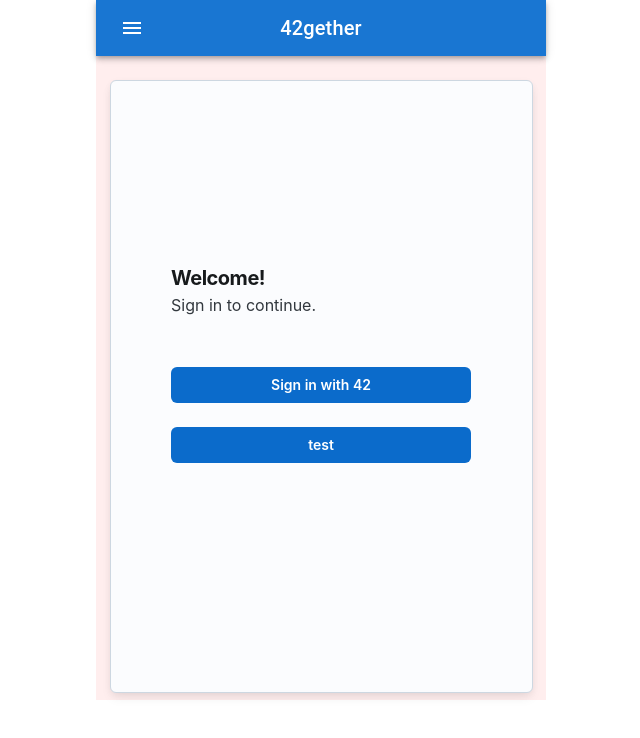
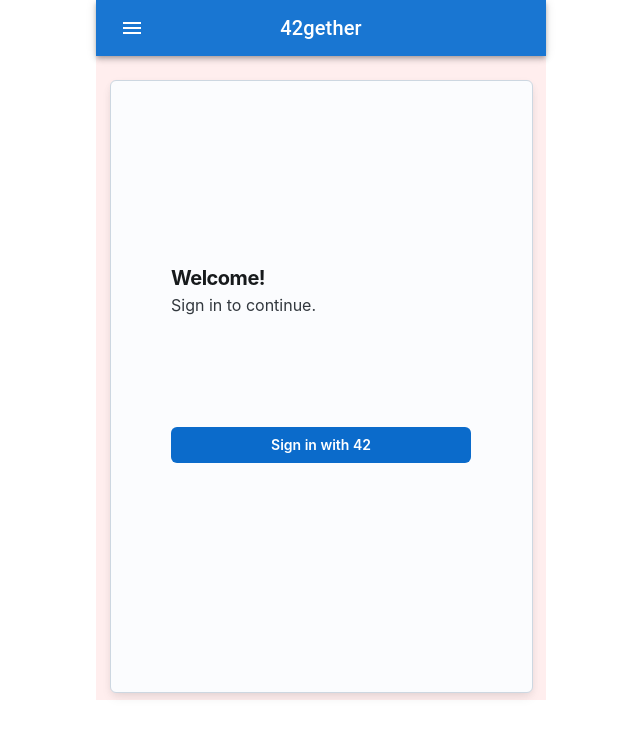
Before and after one commit to honeyl3ee/coalitionhackathon2023, a React (Create React App) app in the folder front/: page /login in a window 1280 px wide. Shown: the top 738 px of the page, without its empty margins (319-959 px from the left). Built offline with nearby package versions, Linux system fonts and the light colour scheme.

Commit message:
#1 fix : login server change

```diff
--- a/front/src/api/api.tsx
+++ b/front/src/api/api.tsx
@@ -1,6 +1,7 @@
 import axios from "axios";
 
-const apiURL = "http://localhost:8080";
+const apiURL =
+  "http://42gether-env.eba-vuhv3mur.ap-northeast-2.elasticbeanstalk.com";
 
 const instance = axios.create({
   baseURL: apiURL,
--- a/front/src/components/login/LoginButton.tsx
+++ b/front/src/components/login/LoginButton.tsx
@@ -1,10 +1,10 @@
 import Button from "@mui/joy/Button";
 
 const LoginButton = (): JSX.Element => {
+  // const requestLogin = (): void => {
+  //   window.location.href = "http://localhost:8080/oauth2/authorization";
+  // };
   const requestLogin = (): void => {
-    window.location.href = "http://localhost:8080/oauth2/authorization";
-  };
-  const requestLoginTest = (): void => {
     window.location.href =
       "http://42gether-env.eba-vuhv3mur.ap-northeast-2.elasticbeanstalk.com/oauth2/authorization";
   };
@@ -17,12 +17,6 @@ const LoginButton = (): JSX.Element => {
       >
         Sign in with 42
       </Button>
-      <Button
-        onClick={requestLoginTest}
-        sx={{ textTransform: "none", marginTop: 1 }}
-      >
-        test
-      </Button>
     </>
   );
 };
```
